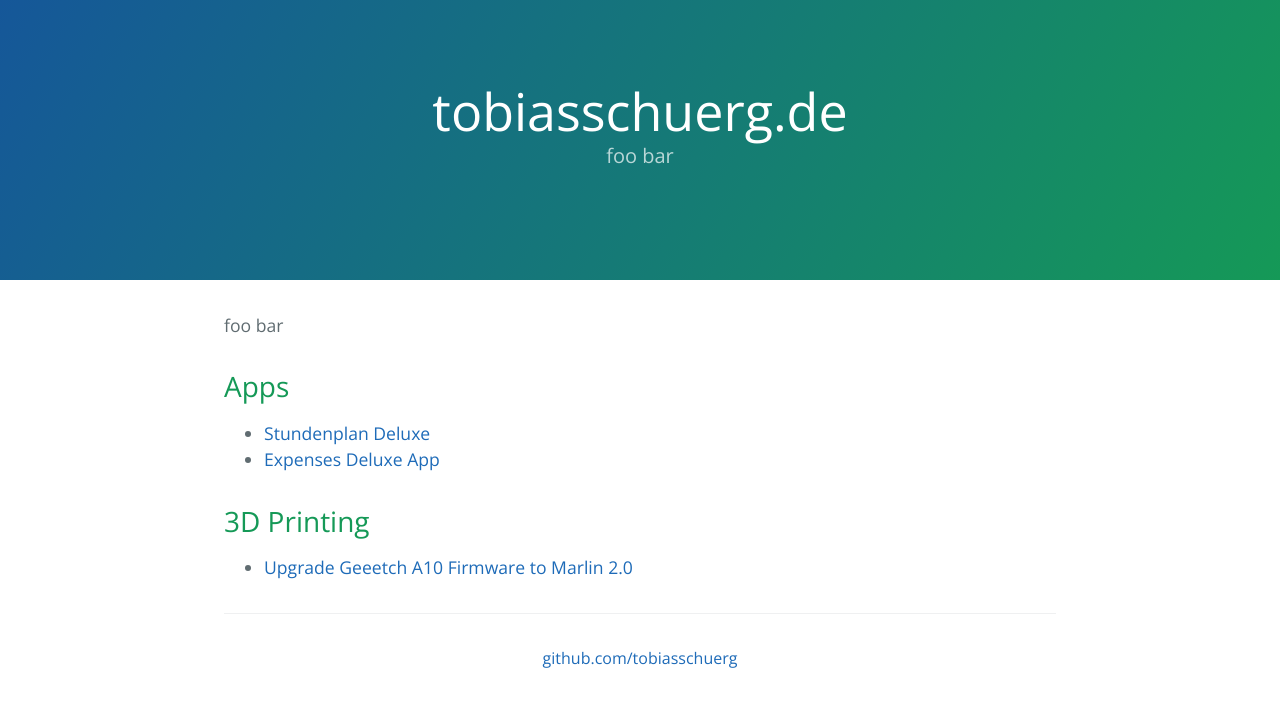
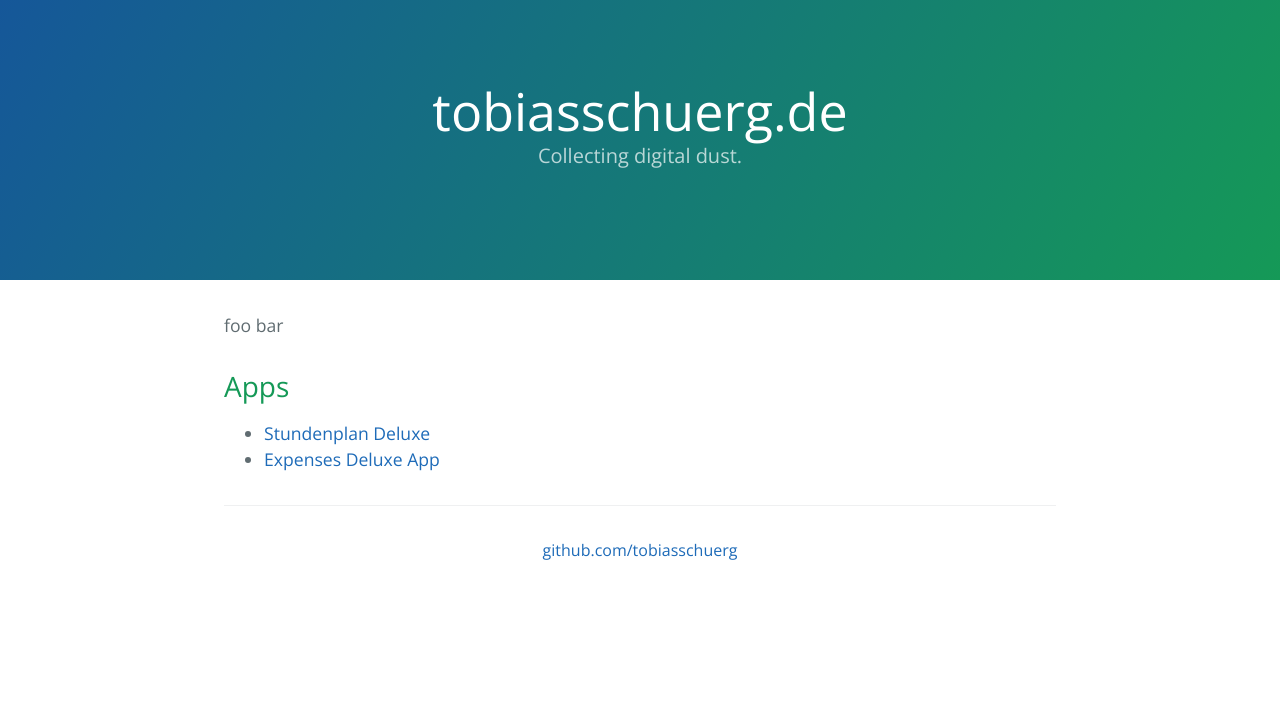
Before and after one commit to tobiasschuerg/tobiasschuerg.de, a Jekyll site: the page built from index.markdown, in a window 1280 px wide. Shown: the top 707 px of the page. Built offline with Jekyll 4.4.1, drawn with Linux system fonts in a browser that asks for light colours.

Commit message:
unpublish blog entry

```diff
--- a/_config.yml
+++ b/_config.yml
@@ -2,7 +2,7 @@
 title: tobiasschuerg.de
 email: info@tobiasschuerg.de
 description: >- # this means to ignore newlines until "baseurl:"
-  foo bar
+  Collecting digital dust.
 baseurl: "" # the subpath of your site, e.g. /blog
 url: "" # the base hostname & protocol for your site, e.g. http://example.com
 github_username:  tobiasschuerg
```
Also changed, not shown: _posts/2019-12-08-geeetech-a10-marlin-v2.md (+1 -0 lines).
